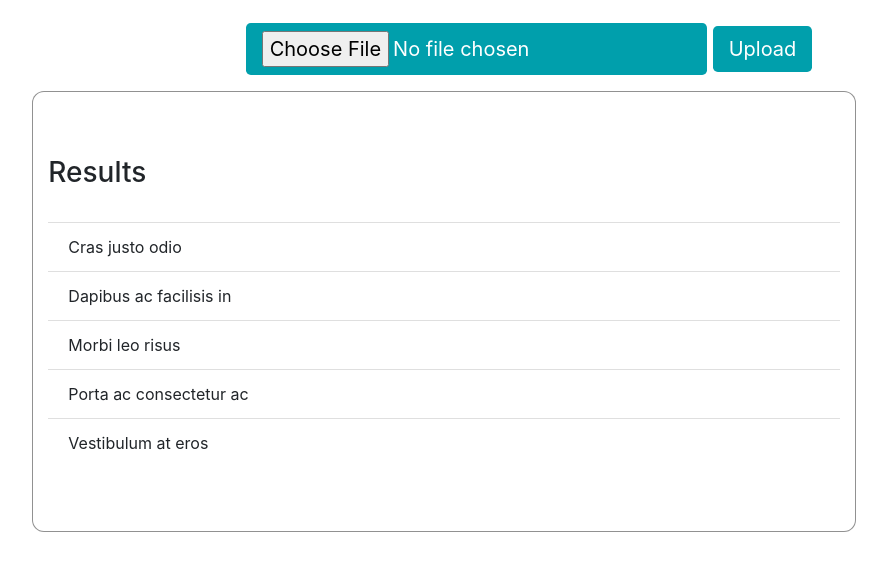
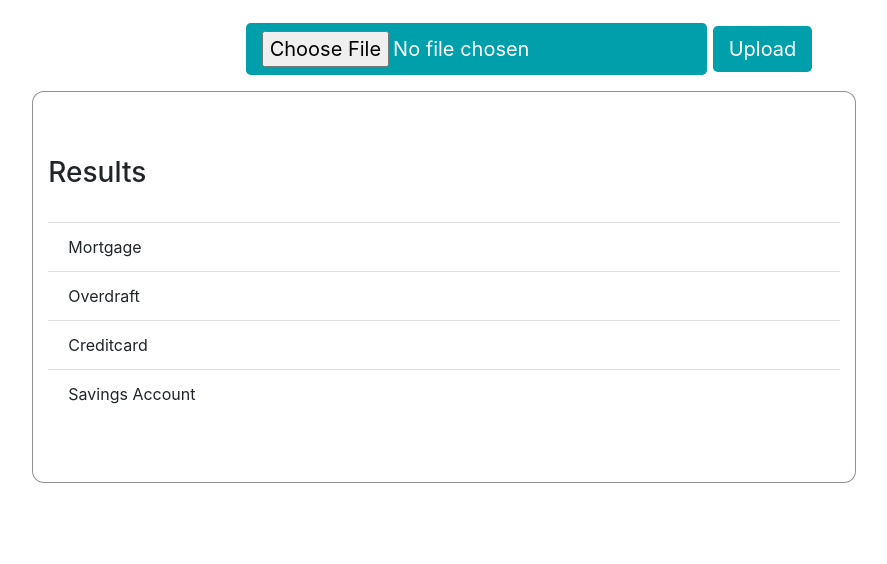
Before and after one commit to mokshagna517/GradProject, a Flask app: page /train_model in a window 1280 px wide. Shown: the part 316-880 px from the top of the page, without its empty margins (196-1083 px from the left). After the commit the page ends 799 px from the top, so only its background shows below. Run offline with Flask 2, Linux system fonts and the light colour scheme; parts of the project's set-up code (start-up, migrations or seed data) failed here and were passed over; some libraries are stand-ins or nearby versions.

Commit message:
Update train_model.html

```diff
--- a/templates/train_model.html
+++ b/templates/train_model.html
@@ -61,11 +61,11 @@
 						    <h3>Results</h3>
 						    <br>
 						    <ul class="list-group list-group-flush">
-							  <li class="list-group-item">Cras justo odio</li>
-							  <li class="list-group-item">Dapibus ac facilisis in</li>
-							  <li class="list-group-item">Morbi leo risus</li>
-							  <li class="list-group-item">Porta ac consectetur ac</li>
-							  <li class="list-group-item">Vestibulum at eros</li>
+							  <li class="list-group-item">Mortgage</li>
+							  <li class="list-group-item">Overdraft</li>
+							  <li class="list-group-item">Creditcard</li>
+							  <li class="list-group-item">Savings Account</li>
+
 							</ul>
 						  </div>
 						</div>
```
